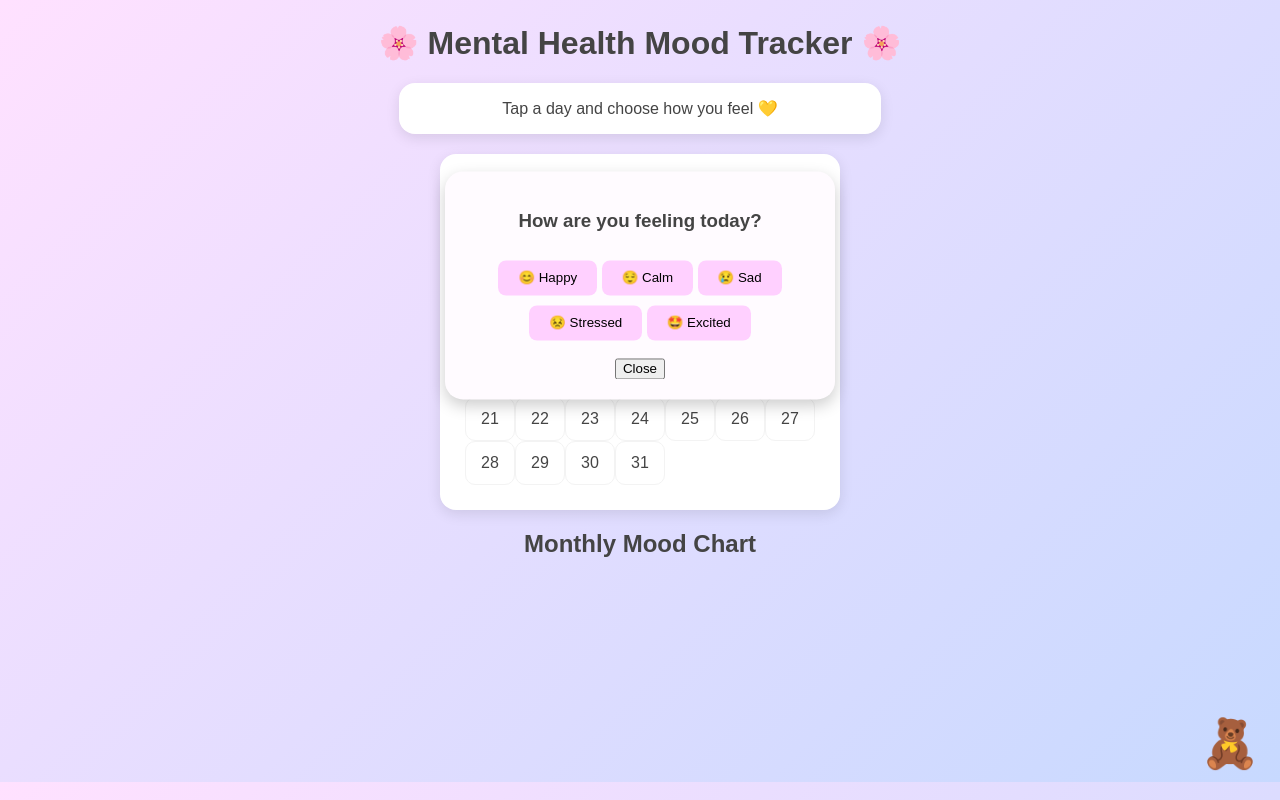
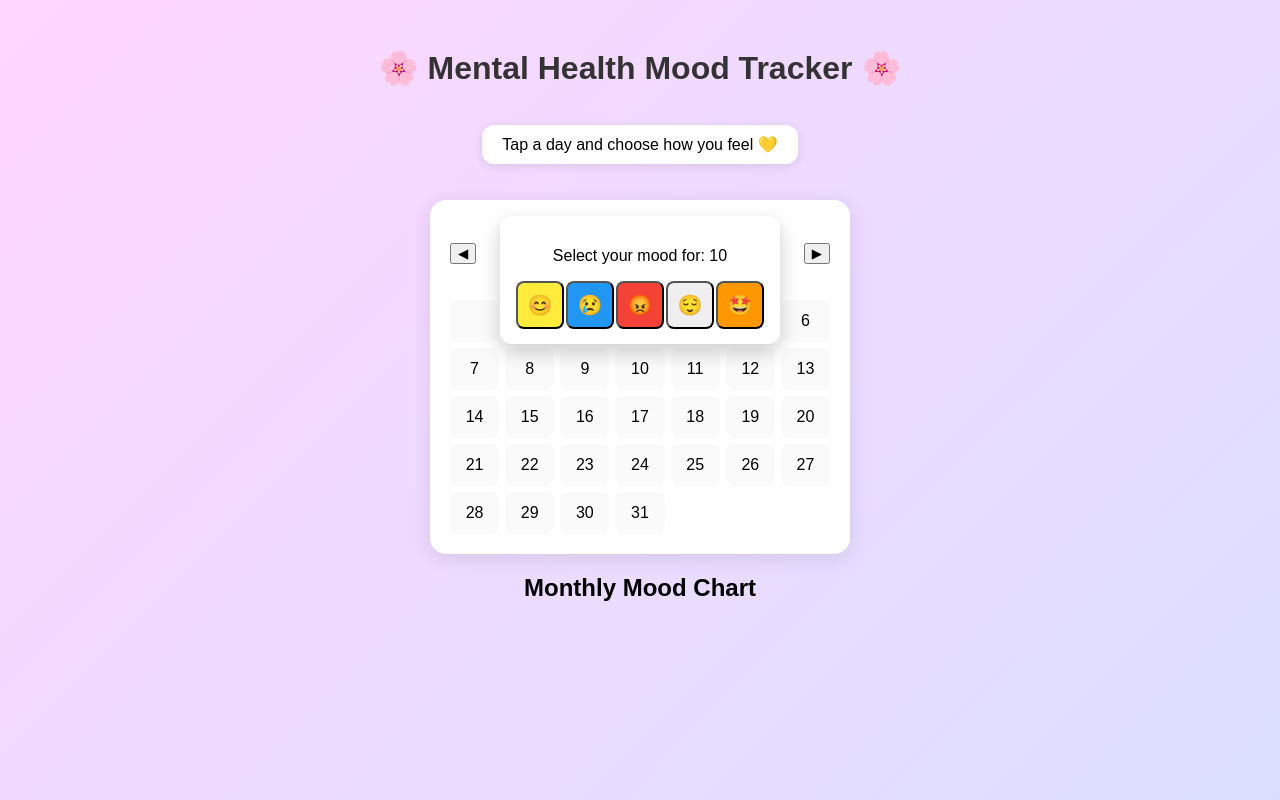
Before and after one commit to purvischa/Rise-Project, a plain HTML site: page index.html in a window 1280 px wide. Both pictures are taken after a click on the element "10". Shown: the top 800 px of the page. Drawn offline with nearby package versions, Linux system fonts and the light colour scheme.

Commit message:
fixed the code again

```diff
--- a/index.html
+++ b/index.html
@@ -1,69 +1,45 @@
 <!DOCTYPE html>
 <html lang="en">
 <head>
-  <meta charset="UTF-8" />
-  <meta name="viewport" content="width=device-width, initial-scale=1.0" />
+  <meta charset="UTF-8"/>
+  <meta name="viewport" content="width=device-width, initial-scale=1.0"/>
+  <title>Mental Health Mood Tracker</title>
+  <link rel="stylesheet" href="style.css"/>
 
-  <title>Mental Health Mood Tracker</title>
-  <link rel="stylesheet" href="style.css" />
-
+  <!-- ChartJS CDN -->
   <script src="https://cdn.jsdelivr.net/npm/chart.js"></script>
 </head>
-
 <body>
 
-    <h1 class="fade-in">🌸 Mental Health Mood Tracker 🌸</h1>
+  <h1>🌸 Mental Health Mood Tracker 🌸</h1>
+  <p class="subtitle">Tap a day and choose how you feel 💛</p>
 
-    <div id="quote" class="quote-box fade-in">Tap a day and choose how you feel 💛</div>
+  <div class="calendar-container">
+      <div class="calendar-header">
+          <button id="prevMonth">◀</button>
+          <h2 id="monthYear"></h2>
+          <button id="nextMonth">▶</button>
+      </div>
 
-    <!-- Calendar -->
-    <div class="calendar fade-in">
-        <div class="month">
-            <button id="prev">◀</button>
-            <h2 id="month-year"></h2>
-            <button id="next">▶</button>
-        </div>
+      <div class="calendar-grid" id="calendarGrid"></div>
+  </div>
 
-        <div class="weekdays">
-            <div>Sun</div><div>Mon</div><div>Tue</div><div>Wed</div>
-            <div>Thu</div><div>Fri</div><div>Sat</div>
-        </div>
+  <!-- Mood selector popup -->
+  <div id="moodPopup" class="popup hidden">
+      <p>Select your mood for: <span id="popupDate"></span></p>
+      <div class="mood-options">
+          <button data-mood="Happy" class="m happy">😊</button>
+          <button data-mood="Sad" class="m sad">😢</button>
+          <button data-mood="Angry" class="m angry">😡</button>
+          <button data-mood="Calm" class="m calm">😌</button>
+          <button data-mood="Excited" class="m excited">🤩</button>
+      </div>
+  </div>
 
-        <div class="days" id="days"></div>
-    </div>
+  <h2>Monthly Mood Chart</h2>
+  <canvas id="moodChart"></canvas>
 
-    <h2 class="fade-in">Monthly Mood Chart</h2>
-    <canvas id="monthlyChart" width="350" height="200"></canvas>
+  <script src="script.js"></script>
 
-
-    <!-- Mood Popup -->
-    <div id="mood-popup" class="popup pop-animate">
-        <h3>How are you feeling today?</h3>
-
-        <button class="mood happy" data-mood="happy">😊 Happy</button>
-        <button class="mood calm" data-mood="calm">😌 Calm</button>
-        <button class="mood sad" data-mood="sad">😢 Sad</button>
-        <button class="mood stressed" data-mood="stressed">😣 Stressed</button>
-        <button class="mood excited" data-mood="excited">🤩 Excited</button>
-
-        <br><br>
-        <button id="close">Close</button>
-    </div>
-
-
-    <!-- Journal Popup -->
-    <div id="journal-popup" class="popup pop-animate">
-        <h3>Your Journal Entry 💗</h3>
-
-        <textarea id="journal-text" placeholder="Write how you feel..."></textarea>
-
-        <button id="save-entry" class="journal-btn">Save Entry</button>
-        <button id="close-journal" class="journal-btn">Close</button>
-    </div>
-
-    <!-- Mascot -->
-    <div class="mascot">🧸</div>
-
-    <script src="script.js"></script>
 </body>
 </html>
--- a/script.js
+++ b/script.js
@@ -1,90 +1,106 @@
-const daysContainer = document.getElementById("days");
-const monthYear = document.getElementById("month-year");
-const moodPopup = document.getElementById("mood-popup");
-const journalPopup = document.getElementById("journal-popup");
-const journalText = document.getElementById("journal-text");
+let currentDate = new Date();
+let moodData = JSON.parse(localStorage.getItem("moodData")) || {};
+
+const monthYear = document.getElementById("monthYear");
+const calendarGrid = document.getElementById("calendarGrid");
+const popup = document.getElementById("moodPopup");
+const popupDate = document.getElementById("popupDate");
+const chartCanvas = document.getElementById("moodChart");
 
 let selectedDay = null;
-let current = new Date();
+let chart = null;
 
-// Render Calendar
 function renderCalendar() {
-    daysContainer.innerHTML = "";
-    const year = current.getFullYear();
-    const month = current.getMonth();
+    calendarGrid.innerHTML = "";
 
-    monthYear.innerText = current.toLocaleString("default", { month: "long" }) + " " + year;
+    const year = currentDate.getFullYear();
+    const month = currentDate.getMonth();
+
+    monthYear.innerText = currentDate.toLocaleString("default", {
+        month: "long",
+        year: "numeric",
+    });
 
     const firstDay = new Date(year, month, 1).getDay();
-    const daysInMonth = new Date(year, month + 1, 0).getDate();
+    const lastDate = new Date(year, month + 1, 0).getDate();
 
     for (let i = 0; i < firstDay; i++) {
-        daysContainer.innerHTML += `<div></div>`;
+        calendarGrid.appendChild(document.createElement("div"));
     }
 
-    for (let i = 1; i <= daysInMonth; i++) {
-        const btn = document.createElement("div");
-        const key = `${year}-${month}-${i}`;
+    for (let day = 1; day <= lastDate; day++) {
+        const div = document.createElement("div");
 
-        const savedMood = localStorage.getItem(key);
-        const savedJournal = localStorage.getItem(key + "-journal");
+        div.innerText = day;
+        div.onclick = () => openMoodPopup(day);
 
-        btn.innerHTML = savedMood ? moodEmoji(savedMood) : i;
+        let key = `${year}-${month}-${day}`;
+        if (moodData[key]) div.classList.add("selected");
 
-        btn.onclick = () => {
-            selectedDay = key;
-            journalText.value = savedJournal || "";
-            moodPopup.style.display = "block";
-        };
+        calendarGrid.appendChild(div);
+    }
 
-        daysContainer.appendChild(btn);
-    }
+    updateChart();
 }
 
-function moodEmoji(mood) {
-    return {
-        happy: "😊",
-        calm: "😌",
-        sad: "😢",
-        stressed: "😣",
-        excited: "🤩"
-    }[mood];
+document.getElementById("prevMonth").onclick = () => {
+    currentDate.setMonth(currentDate.getMonth() - 1);
+    renderCalendar();
+};
+
+document.getElementById("nextMonth").onclick = () => {
+    currentDate.setMonth(currentDate.getMonth() + 1);
+    renderCalendar();
+};
+
+function openMoodPopup(day) {
+    selectedDay = day;
+    popupDate.innerText = `${selectedDay}`;
+    popup.classList.remove("hidden");
 }
 
-// Mood click
-document.querySelectorAll(".mood").forEach(button => {
-    button.onclick = () => {
-        localStorage.setItem(selectedDay, button.dataset.mood);
-        moodPopup.style.display = "none";
-        journalPopup.style.display = "block";
+document.querySelectorAll(".m").forEach(btn => {
+    btn.onclick = () => {
+        saveMood(btn.dataset.mood);
     };
 });
 
-// Save journal entry
-document.getElementById("save-entry").onclick = () => {
-    localStorage.setItem(selectedDay + "-journal", journalText.value);
-    journalPopup.style.display = "none";
+function saveMood(mood) {
+    const key = `${currentDate.getFullYear()}-${currentDate.getMonth()}-${selectedDay}`;
+    moodData[key] = mood;
+
+    localStorage.setItem("moodData", JSON.stringify(moodData));
+    popup.classList.add("hidden");
     renderCalendar();
+}
+
+function updateChart() {
+    const moodCounts = {};
+    Object.values(moodData).forEach(m => {
+        moodCounts[m] = (moodCounts[m] || 0) + 1;
+    });
+
+    const labels = Object.keys(moodCounts);
+    const values = Object.values(moodCounts);
+
+    if (chart) chart.destroy();
+
+    chart = new Chart(chartCanvas, {
+        type: "pie",
+        data: {
+            labels: labels,
+            datasets: [{
+                data: values
+            }]
+        },
+        options: {
+            plugins: {
+                legend: { position: "bottom" }
+            }
+        }
+    });
+}
+renderCalendar();
+document.getElementById("closePopup").onclick = () => {
+    popup.classList.add("hidden");
 };
-
-// Close popups
-document.getElementById("close-journal").onclick = () => {
-    journalPopup.style.display = "none";
-};
-
-document.getElementById("close").onclick = () => {
-    moodPopup.style.display = "none";
-};
-
-// Month navigation
-document.getElementById("prev").onclick = () => {
-    current.setMonth(current.getMonth() - 1);
-    renderCalendar();
-};
-
-document.getElementById("next").onclick = () => {
-    current.setMonth(current.getMonth() + 1);
-    renderCalendar();
-};
-
-renderCalendar();
--- a/style.css
+++ b/style.css
@@ -1,117 +1,107 @@
 body {
   font-family: "Poppins", sans-serif;
-  background: linear-gradient(135deg, #ffe1ff, #c7d9ff);
-  color: #444;
+  background: linear-gradient(135deg, #ffd6ff, #c9e4ff);
   text-align: center;
-  margin: 0;
-  padding: 0;
-}
-
-.mascot {
-  position: fixed;
-  bottom: 20px;
-  right: 20px;
-  font-size: 3rem;
-  animation: float 3s infinite ease-in-out;
-}
-
-@keyframes float {
-  0% { transform: translateY(0px); }
-  50% { transform: translateY(-10px); }
-  100% { transform: translateY(0px); }
+  padding: 20px;
 }
 
 h1 {
-  margin-top: 1.5rem;
-  font-size: 2rem;
+  font-weight: bold;
+  color: #333;
 }
 
-.fade-in {
-  animation: fadeIn 1s ease-in forwards;
+.subtitle {
+  background: white;
+  display: inline-block;
+  padding: 10px 20px;
+  border-radius: 12px;
+  box-shadow: 0 2px 10px rgba(0,0,0,0.1);
 }
 
-@keyframes fadeIn {
-  from { opacity: 0; transform: translateY(10px); }
-  to { opacity: 1; transform: translateY(0); }
+.calendar-container {
+  width: 380px;
+  margin: 20px auto;
+  background: white;
+  padding: 20px;
+  border-radius: 16px;
+  box-shadow: 0 4px 20px rgba(0,0,0,0.1);
 }
 
-.quote-box {
-  background: white;
-  border-radius: 16px;
-  padding: 1rem;
-  width: 80%;
-  max-width: 450px;
-  margin: 1rem auto;
-  box-shadow: 0 4px 14px rgba(0,0,0,0.1);
-}
-
-.calendar {
-  width: 350px;
-  margin: auto;
-  margin-top: 20px;
-  padding: 25px;
-  background: white;
-  border-radius: 16px;
-  box-shadow: 0 4px 14px rgba(0,0,0,0.1);
-}
-
-.month {
+.calendar-header {
   display: flex;
   justify-content: space-between;
   align-items: center;
 }
 
-.weekdays, .days {
+.calendar-grid {
+  margin-top: 12px;
   display: grid;
   grid-template-columns: repeat(7, 1fr);
+  gap: 6px;
 }
 
-.days div {
-  padding: 12px;
-  border-radius: 10px;
-  border: 1px solid #f3f3f3;
+.calendar-grid div {
+  padding: 12px 0;
+  background: #fafafa;
+  border-radius: 8px;
   cursor: pointer;
-  transition: .2s;
 }
 
-.days div:hover {
-  background-color: #ffe5ff;
+.calendar-grid div:hover {
+  background: #ffd8fb;
+}
+
+.selected {
+  background: #ffb8ec !important;
 }
 
 .popup {
-  display: none;
+  width: 250px;
+  background: white;
+  padding: 15px;
+  border-radius: 12px;
+  box-shadow: 0 8px 20px rgba(0,0,0,0.2);
   position: fixed;
-  top: 30%;
+  top: 35%;
   left: 50%;
-  transform: translate(-50%, -30%);
-  background: #fffbff;
-  padding: 20px;
-  border-radius: 18px;
-  width: 350px;
-  box-shadow: 0 6px 16px rgba(0,0,0,0.2);
-  z-index: 100;
+  transform: translate(-50%, -50%);
 }
 
-textarea {
-  width: 90%;
-  height: 100px;
-  border-radius: 10px;
-  border: 2px solid #ffd4f3;
-  padding: 10px;
+.hidden {
+  display: none;
 }
 
-button.mood,
-.journal-btn {
-  padding: 10px 20px;
-  background: #ffd0ff;
-  border-radius: 8px;
-  border: none;
-  cursor: pointer;
-  margin-top: 10px;
-  transition: .2s;
+.mood-options {
+  display: flex;
+  justify-content: space-around;
+  margin-top: 12px;
 }
 
-button.mood:hover,
-.journal-btn:hover {
-  background: #ffacff;
+.m {
+  padding: 10px;
+  font-size: 20px;
+  border-radius: 8px;
+  cursor: pointer;
 }
+
+.m:hover {
+  transform: scale(1.2);
+}
+.m.selected {
+  box-shadow: 0 0 10px rgba(0,0,0,0.2);
+}
+.m.happy {
+  background: #ffeb3b;
+}
+.m.sad {
+  background: #2196f3;
+  color: white;
+}
+.m.angry {
+  background: #f44336;
+  color: white;
+}
+.m.excited {
+  background: #ff9800;
+  color: white;
+}
```
